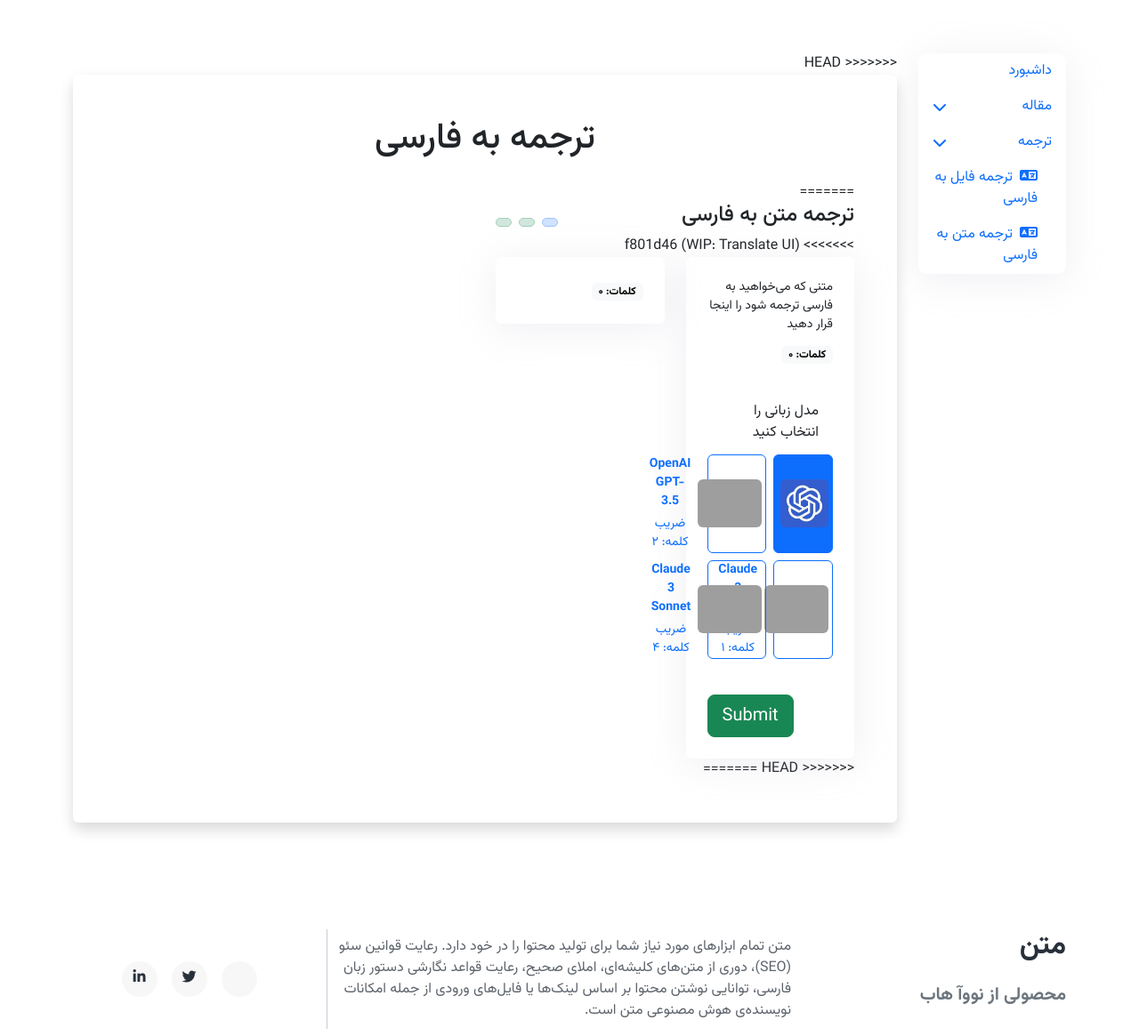
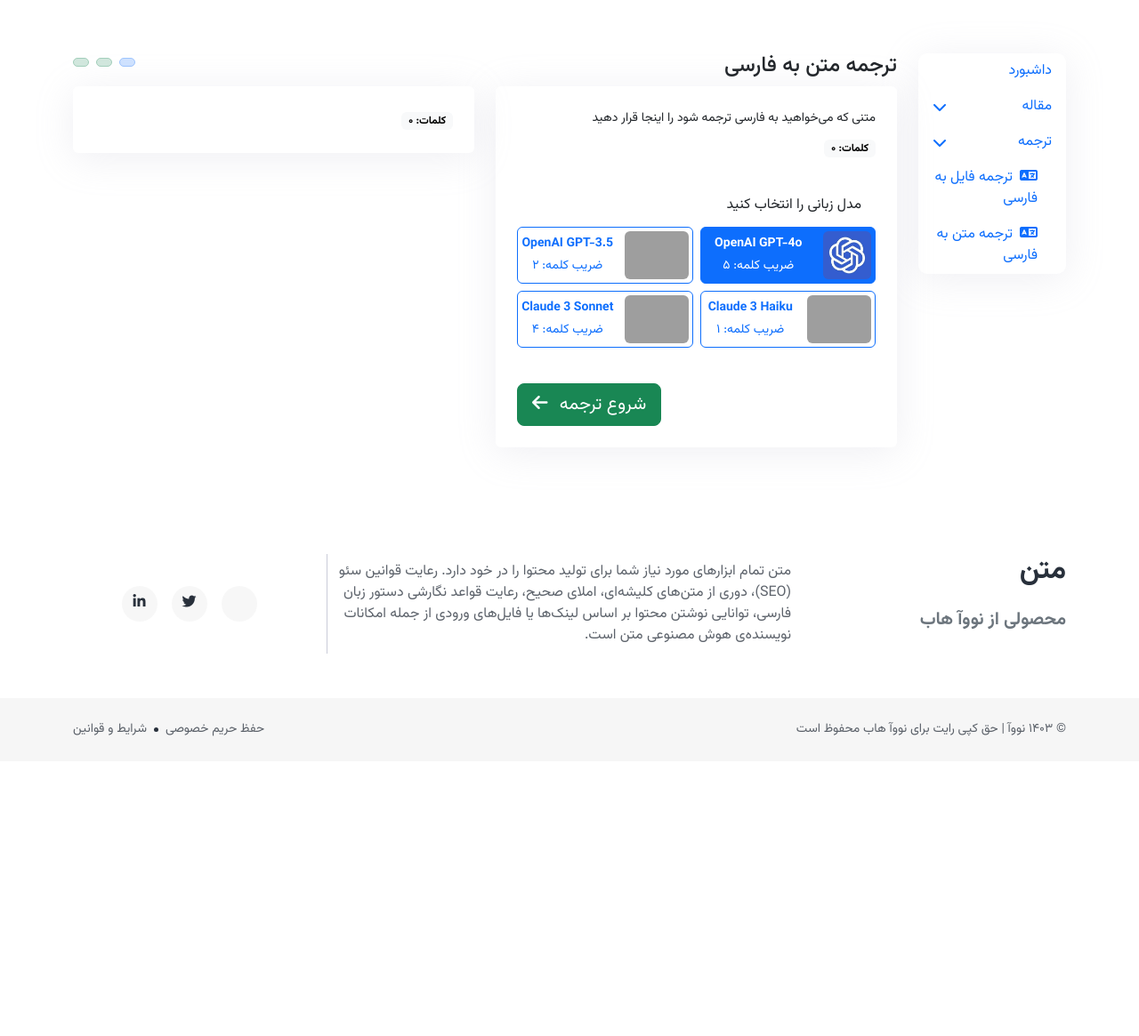
Before and after one commit to matn-ai/matn.ai, a Python web app: template app/app/templates/dashboard/translate/translate_to_persian.html in a window 1280 px wide. Shown: the part 87-1252 px from the top of the page at 89% size. After the commit the page ends 915 px from the top, so only its background shows below. Run offline with Jinja, Linux system fonts and the light colour scheme; the template is opened without the code that fills it, so the values that code supplies are empty; some libraries are stand-ins or nearby versions; grey boxes are pictures that could not be loaded.

Commit message:
WIP: Translate UI

```diff
--- a/app/app/templates/dashboard/translate/translate_to_persian.html
+++ b/app/app/templates/dashboard/translate/translate_to_persian.html
@@ -1,24 +1,5 @@
 {% extends "dashboard/dashboard.html" %}
 {% block dashboard %}
-<<<<<<< HEAD
-    {% with messages = get_flashed_messages() %}
-        {% if messages %}
-            <ul class="list-unstyled text-center mt-4">
-                {% for message in messages %}
-                    <li class="alert alert-info {{ category }}">{{ message }}</li>
-                {% endfor %}
-            </ul>
-        {% endif %}
-    {% endwith %}
-    <div class="form-container shadow p-5 bg-white rounded">
-        <h1 class="text-center mb-4">ترجمه به فارسی</h1>
-        <form method="POST">
-            {{ form.hidden_tag() }}
-            <div class="row">
-                <div class="col-md-6 form-group">
-                    {{ form.text_to_translate.label(class="form-label font-weight-bold") }}
-                    {{ form.text_to_translate(class="form-control") }}
-=======
     <style>
         .card-title {
             font-size: 14px;
@@ -68,7 +49,6 @@
             <div class="d-flex justify-content-between align-items-center">
                 <div>
                     <h4>ترجمه متن به فارسی</h4>
->>>>>>> f801d46 (WIP: Translate UI)
                 </div>
                 <div class="d-flex">
                     <span class="d-inline-flex mb-3 px-2 py-1 fw-semibold text-primary-emphasis bg-primary-subtle border border-primary-subtle rounded-2 me-2"></span>
@@ -161,14 +141,16 @@
                             </div>
                             <div class="d-flex justify-content-end mt-3">
                                 <button type="submit" class="btn btn-success btn-lg">
-                                    <span class="btn-text">Submit</span>
+                                    <span class="btn-text">شروع ترجمه
+
+                                        <i class="fa fa-arrow-left ms-2"></i>
+                                    </span>
                                     <span class="btn-spinner">
                                         <div class="loading-spinner"></div>
                                     </span>
                                 </button>
                             </div>
                             <div class="loading-overlay">
-                                <div class="loading-spinner"></div>
                             </div>
                         </div>
                     </div>
@@ -179,7 +161,6 @@
                                 <span class="badge text-bg-light word-count" id="output-word-count">کلمات: ۰</span>
                             </div>
                             <div class="loading-overlay">
-                                <div class="loading-spinner"></div>
                             </div>
                         </div>
                     </div>
@@ -188,15 +169,6 @@
         </div>
     </div>
 
-<<<<<<< HEAD
-
-<script src="https://code.jquery.com/jquery-3.5.1.slim.min.js"></script>
-<script src="https://cdn.jsdelivr.net/npm/@popperjs/core@2.9.2/dist/umd/popper.min.js"></script>
-<script src="https://maxcdn.bootstrapcdn.com/bootstrap/4.5.2/js/bootstrap.min.js"></script>
-<script src="{{ url_for('static', filename='js/jquery.js') }}"></script>
-<script src="{{ url_for('static', filename='js/ckeditor.js') }}"></script>
-<script src="{{ url_for('static', filename='js/tagify.min.js') }}"></script>
-=======
     <script src="{{ url_for('static', filename='js/jquery.js') }}"></script>
     <script>
         function toPersianNumber(number) {
@@ -213,7 +185,6 @@
             }).length;
             document.getElementById(countId).innerText = "کلمات: " + toPersianNumber(wordCount);
         }
->>>>>>> f801d46 (WIP: Translate UI)
 
         document.getElementById("input-text-area").addEventListener("input", function() {
             updateWordCount("input-text-area", "input-word-count");
```
Also changed, not shown: app/app/translator/views.py (+4 -3 lines).
